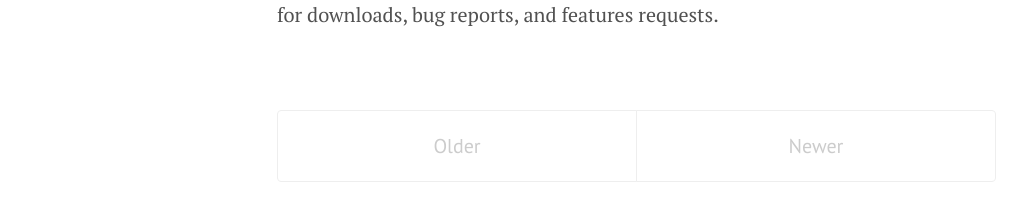
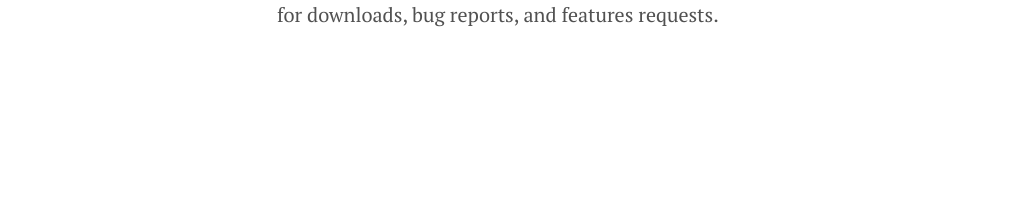
Before and after one commit to AceCentre/MAT-doc, a Jekyll site: the page built from index.html, in a window 1280 px wide and 900 px high, scrolled down 978 px. Shown: the part 658-879 px from the top of the window, without its empty margins (3-1030 px from the left). Built offline with Jekyll 4.4.1, drawn with Linux system fonts in a browser that asks for light colours; the list of posts is cut into pages by our own code; after the commit the page ends 1746 px from its top, so only the background shows below that.

Commit message:
Removed unecessary tags
Slimming it down

```diff
--- a/index.html
+++ b/index.html
@@ -7,9 +7,7 @@ title: Home
   {% for post in paginator.posts %}
   <div class="post">
     <h1 class="post-title">
-      <a href="{{ site.baseurl }}/{{ post.url }}">
         {{ post.title }}
-      </a>
     </h1>
 
     <span class="post-date">{{ post.date | date_to_string }}</span>
@@ -18,20 +16,3 @@ title: Home
   </div>
   {% endfor %}
 </div>
-
-<div class="pagination">
-  {% if paginator.next_page %}
-    <a class="pagination-item older" href="{{ site.baseurl }}/page{{paginator.next_page}}">Older</a>
-  {% else %}
-    <span class="pagination-item older">Older</span>
-  {% endif %}
-  {% if paginator.previous_page %}
-    {% if paginator.page == 2 %}
-      <a class="pagination-item newer" href="{{ site.baseurl }}/">Newer</a>
-    {% else %}
-      <a class="pagination-item newer" href="{{ site.baseurl }}/page{{paginator.previous_page}}">Newer</a>
-    {% endif %}
-  {% else %}
-    <span class="pagination-item newer">Newer</span>
-  {% endif %}
-</div>
```
